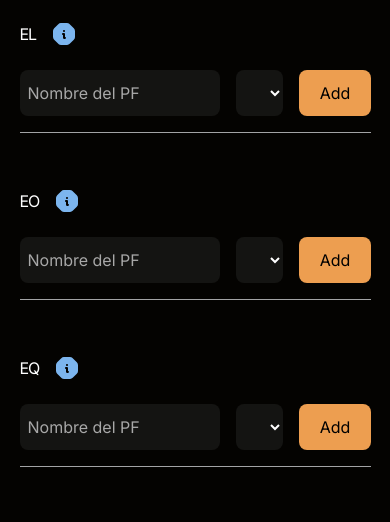
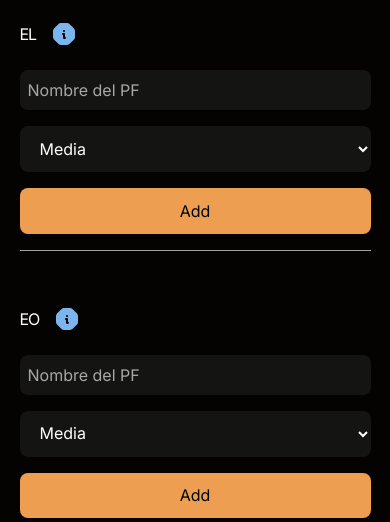
Before and after one commit to matibe95/puntos-funcion, a React (Vite) app: page /vpfsa in a window 390 px wide. Shown: the part 316-838 px from the top of the page. Built offline with nearby package versions, Linux system fonts and the light colour scheme.

Commit message:
copy changes from original repository

```diff
--- a/src/App.css
+++ b/src/App.css
@@ -1,9 +1,9 @@
-.container-principal {
+/* .container-principal {
     padding: 0 15%;
-}
+} */
 
 @media (max-width: 1400px) {
-    .container-principal {
+    /* .container-principal {
         padding: 0 5%;
-    }
+    } */
 }
--- a/src/App.jsx
+++ b/src/App.jsx
@@ -7,11 +7,11 @@ import { VPFA } from "./components/VPFA";
 import { ProtectedRoute } from "./components/utils/ProtectedRoute";
 import { EstimacionEsfuerzo } from "./components/EstimacionEsfuerzo";
 import { FinalResults } from "./components/FinalResults";
+import { Footer } from "./components/Footer";
 
 function App() {
   return (
     <>
-      <div className="container-principal">
       <NavBar />
       <Routes>
         <Route path="/" element={<Home />} />
@@ -20,16 +20,13 @@ function App() {
           <Route path="/vpfa" element={<VPFA />} />
         </Route>
         <Route element={<ProtectedRoute value={"vpfsa"} />}>
-            <Route
-              path="/estimacion_esfuerzo"
-              element={<EstimacionEsfuerzo />}
-            />
+          <Route path="/estimacion_esfuerzo" element={<EstimacionEsfuerzo />} />
         </Route>
         <Route element={<ProtectedRoute value={"vpfsa"} />}>
           <Route path="/results" element={<FinalResults />} />
         </Route>
       </Routes>
-      </div>
+      <Footer />
     </>
   );
 }
--- a/src/components/CalculatePoints.jsx
+++ b/src/components/CalculatePoints.jsx
@@ -10,7 +10,7 @@ export const CalculatePoints = () => {
 
   return (
     <>
-      <div className="flex flex-col justify-between py-12 text-baseColor gap-6">
+      <div className="flex flex-col justify-between pt-12 text-baseColor gap-6">
         <section className="flex flex-col gap-8 text-left">
           <h1 className="text-4xl font-bold">Calcula Tus Puntos de Función</h1>
           <button
--- a/src/components/EstimacionEsfuerzo.jsx
+++ b/src/components/EstimacionEsfuerzo.jsx
@@ -28,7 +28,7 @@ export const EstimacionEsfuerzo = () => {
   };
 
   return (
-    <div className="flex flex-col py-12 text-baseColor gap-6">
+    <div className="flex flex-col pt-12 text-baseColor gap-6">
       <section className="flex flex-col gap-4 text-left">
         <h1 className="text-4xl font-bold">Estimacion de Esfuerzo</h1>
         <p className="">
@@ -78,7 +78,7 @@ export const EstimacionEsfuerzo = () => {
           />
         </article>
       </section>
-      <section className="flex w-full gap-4">
+      <section className="flex lastButtons_container w-full gap-4">
         <Link
           to={"/vpfa"}
           className="w-full items-center boton-secundario bg-secondary text-baseColor"
--- a/src/components/FinalResults.jsx
+++ b/src/components/FinalResults.jsx
@@ -18,7 +18,7 @@ export const FinalResults = () => {
   };
 
   return (
-    <div className="flex flex-col py-12 text-baseColor gap-6">
+    <div className="flex flex-col pt-12 text-baseColor gap-6">
       <section className="flex flex-col gap-4 text-left">
         <h1 className="text-4xl font-bold">
           Resultados finales: <span className="text-accent">{horasHombre}</span>
--- a/src/components/FunctionPointType.jsx
+++ b/src/components/FunctionPointType.jsx
@@ -65,7 +65,7 @@ export const FunctionPointType = ({ fp, handleCalculatePoints }) => {
             </div>
           </div>
         </div>
-        <div className="flex gap-4">
+        <div className="functionPoint_container relative flex gap-4">
           <input
             ref={inputRef}
             type="text"
--- a/src/components/Home.jsx
+++ b/src/components/Home.jsx
@@ -1,3 +1,4 @@
+import { Link } from "react-router-dom";
 import { MouseIcon, PageIcon } from "../assets/Icons";
 import { homeReasons } from "../constants/HomeReasons";
 import { Footer } from "./Footer";
@@ -20,10 +21,13 @@ export const Home = () => {
               de función en un instante.
             </p>
           </div>
-          <section className="main_buttons_container flex gap-4">
-            <button className="bg-primary text-black py-3 boton-principal">
+          <section className="main_buttons_container flex text-center gap-4">
+            <Link
+              to={"/vpfsa"}
+              className="bg-primary text-black py-3 boton-principal"
+            >
               Comenzar
-            </button>
+            </Link>
             <button className="boton-secundario bg-secondary py-3 px-6">
               ¿Cómo funciona?
             </button>
@@ -52,11 +56,10 @@ export const Home = () => {
           })}
         </div>
       </section>
-      <section className="text-baseColor mt-16 flex flex-col gap-4">
+      {/* <section className="text-baseColor mt-16 flex flex-col gap-4">
         <h2 className="text-xl font-semibold">Preguntas Frecuentes</h2>
         <p>Aquí las respuestas a algunas de las preguntas que puedas tener.</p>
-      </section>
-      <Footer />
+      </section> */}
       {/* <ValuesTables /> */}
     </>
   );
--- a/src/components/VPFA.jsx
+++ b/src/components/VPFA.jsx
@@ -1,6 +1,7 @@
 import { useState } from "react";
 import { NIVELES_INFLUENCIA } from "../constants/nivelesDeInfluencia";
 import { Link } from "react-router-dom";
+import { Footer } from "./Footer";
 
 export const VPFA = () => {
   const [result, setResult] = useState(
@@ -47,7 +48,8 @@ export const VPFA = () => {
   };
 
   return (
-    <div className="flex flex-col justify-between py-12 text-baseColor gap-6">
+    <>
+      <div className="flex flex-col justify-between pt-12 text-baseColor gap-6">
         <section className="flex flex-col gap-8 text-left">
           <h1 className="text-4xl font-bold">Ajusta el valor de tus puntos</h1>
           <p className="text-lg">
@@ -86,6 +88,7 @@ export const VPFA = () => {
           </Link>
         </div>
       </div>
+    </>
   );
 };
 
--- a/src/components/ValuesTables.jsx
+++ b/src/components/ValuesTables.jsx
@@ -10,7 +10,6 @@ export const ValuesTables = () => {
   );
 
   const handleCalculatePoints = () => {
-    console.log("BUENAAAA");
     let array = [];
     for (let i = 0; i < localStorage.length; i++) {
       const key = localStorage.key(i);
--- a/src/components/estimacionEsfuerzo.css
+++ b/src/components/estimacionEsfuerzo.css
@@ -33,3 +33,8 @@
     .generationsCards_container li:nth-child(2) { grid-area: 1 / 2 / 2 / 3; }
     .generationsCards_container li:nth-child(3) { grid-area: 2 / 1 / 3 / 3; }
 }
+@media (max-width: 415px) {
+    .lastButtons_container {
+        flex-direction: column;
+    }
+}
--- a/src/components/functionType.css
+++ b/src/components/functionType.css
@@ -7,3 +7,13 @@
     opacity: 0;
     /* visibility: hidden; */
 }
+
+
+@media (max-width: 450px) {
+    .functionPoint_container {
+        flex-direction: column;
+    }
+    .functionPoint_container input{
+        max-width: 100%;
+    }
+}
--- a/src/index.css
+++ b/src/index.css
@@ -16,7 +16,6 @@
 .ilf_table tr:nth-child(even){
   background-color: #27290a;
 }
-
 * {
   font-family: 'Inter', sans-serif;
 }
@@ -60,6 +59,17 @@ button {
   transform: translate(0, -3px);
 }
 
+body {
+    padding: 0 15%;
+}
+
+@media (max-width: 1400px) {
+   body {
+      padding: 0 5%;
+  }
+}
+
+
 @layer base {
   .dark-mode {
     --color-primary: #ed9e50;
```
Lines whose indentation alone changed are shown as unchanged.
